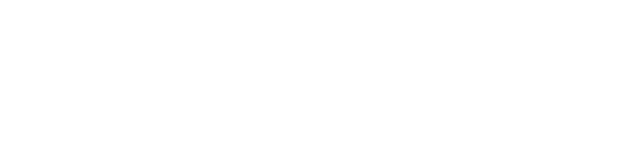
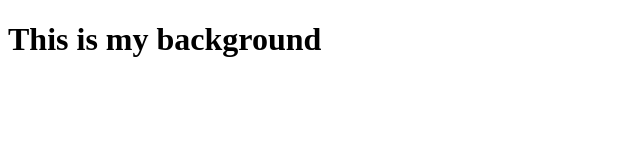
Before and after one commit to enootuokon/background-generator, a plain HTML site: page index.html in a window 1280 px wide. Shown: the whole page, without its empty margins (0-640 px from the left). Drawn offline with Linux system fonts and the light colour scheme.

Commit message:
Added H1 tag in body

```diff
--- a/index.html
+++ b/index.html
@@ -5,6 +5,7 @@
 	<style type="text/css" href="style.css"></style>
 </head>
 <body>
+	<h1>This is my background</h1>
 <script type="text/javascript" src="script.js"></script>
 </body>
 </html>
```
